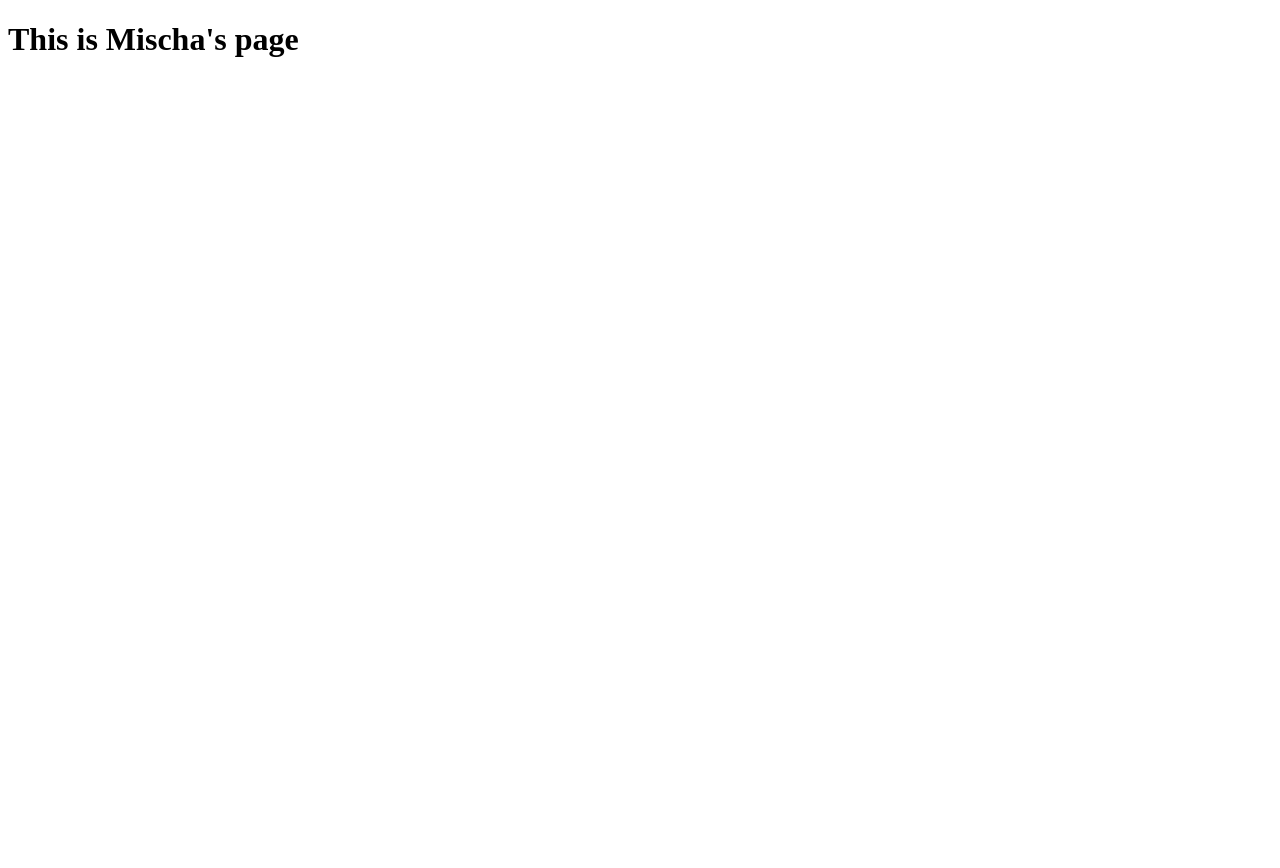
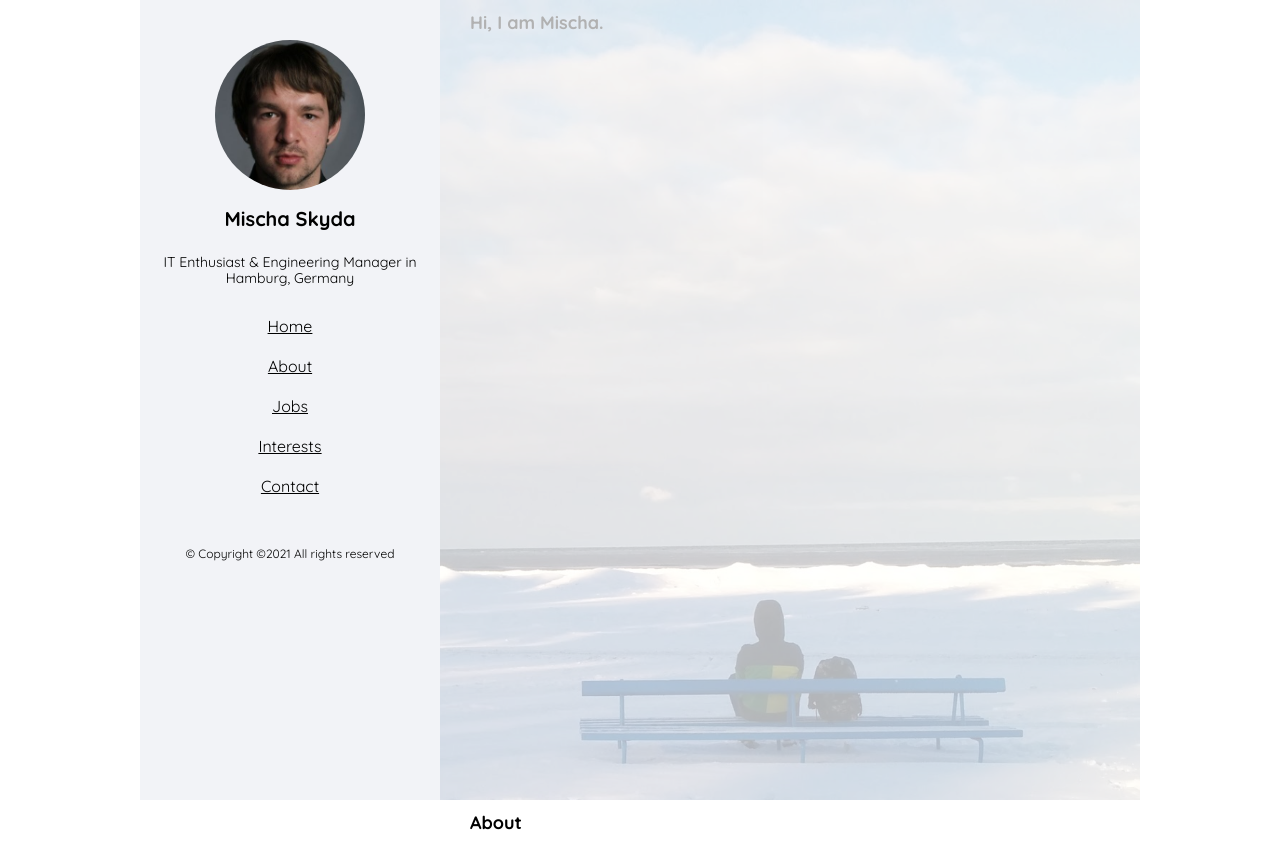
Before and after one commit to mskyda/mskyda.eu, a website: page public/mischa/index.html in a window 1280 px wide. Shown: the top 868 px of the page. Before the commit the page ends 800 px from the top, so only its background shows below. Drawn offline with Linux system fonts and the light colour scheme.

Commit message:
initial markup for the homepage

```diff
--- a/public/mischa/index.html
+++ b/public/mischa/index.html
@@ -2,9 +2,44 @@
 <html lang="en">
   <head>
     <meta charset="UTF-8">
-    <title>Mischa's Homepage</title>
+    <link rel="stylesheet" href="style.css">
+    <link href="https://fonts.googleapis.com/css?family=Quicksand:300,400,500,700" rel="stylesheet">
+    <title>I am Mischa</title>
   </head>
   <body>
-    <h1>This is Mischa's page</h1>
+    <section class="main">
+      <aside class="sidebar">
+        <div class="sidebar-content">
+          <img src="./img/mischa.jpg" alt="Mischa Skyda">
+          <h1>Mischa Skyda</h1>
+          <h2>IT Enthusiast & Engineering Manager in Hamburg, Germany</h2>
+          <ul class="navigation">
+            <li><a href="#home">Home</a></li>
+            <li><a href="#about">About</a></li>
+            <li><a href="#jobs">Jobs</a></li>
+            <li><a href="#interests">Interests</a></li>
+            <li><a href="#contact">Contact</a></li>
+          </ul>
+          &copy; Copyright ©2021 All rights reserved
+        </div>
+      </aside>
+      <ul class="content">
+        <li id="home">
+          <h2>Hi, I am Mischa.</h2>
+        </li>
+        <li id="about">
+          <h2>About</h2>
+        </li>
+        <li id="jobs">
+          <h2>Jobs</h2>
+        </li>
+        <li id="interests">
+          <h2>Interests</h2>
+        </li>
+        <li id="contact">
+          <h2>Contact</h2>
+        </li>
+      </ul>
+    </section>
   </body>
 </html>
--- /dev/null
+++ b/public/mischa/style.css
@@ -0,0 +1,68 @@
+html,
+body{
+  font: 12px/16px "Quicksand",Arial,sans-serif;
+  height: 100%;
+  min-height: 100%;
+  margin: 0;
+  padding: 0;
+}
+a{
+  color: #000;
+}
+a.active,
+a:hover{
+  color: #2c98f0;
+}
+.main{
+  max-width: 1000px;
+  width: 100%;
+  overflow: hidden;
+  margin: 0 auto;
+}
+.sidebar{
+  width: 300px;
+  position: fixed;
+  background: #f2f3f7;
+  min-height: 100%;
+}
+.sidebar img{
+  width: 150px;
+  border-radius: 150px;
+}
+.sidebar h1{
+  margin: 0 0 10px;
+  font: bold 20px/50px "Quicksand",Arial,sans-serif;
+}
+.sidebar h2{
+  font: 14px/16px "Quicksand",Arial,sans-serif;
+  margin: 0 0 30px;
+}
+.sidebar-content{
+  padding: 40px 10px;
+  text-align: center;
+}
+.navigation{
+  margin: 0;
+  padding: 0 0 30px;
+  list-style: none;
+  font: 16px/20px "Quicksand",Arial,sans-serif;
+}
+.navigation li{
+  padding: 0 0 20px;
+}
+.content{
+  margin: 0;
+  padding: 0;
+  float: right;
+  width: calc(100% - 300px);
+}
+.content li{
+  padding: 0 30px;
+  min-height: 100vh;
+  overflow: hidden;
+}
+#home{
+  background: url('./img/bg.jpg') 70% top no-repeat;
+  background-size: auto 160%;
+  opacity: 30%;
+}
```
Also changed, not shown: public/mischa/img/bg.jpg (added), public/mischa/img/mischa.jpg (added).
